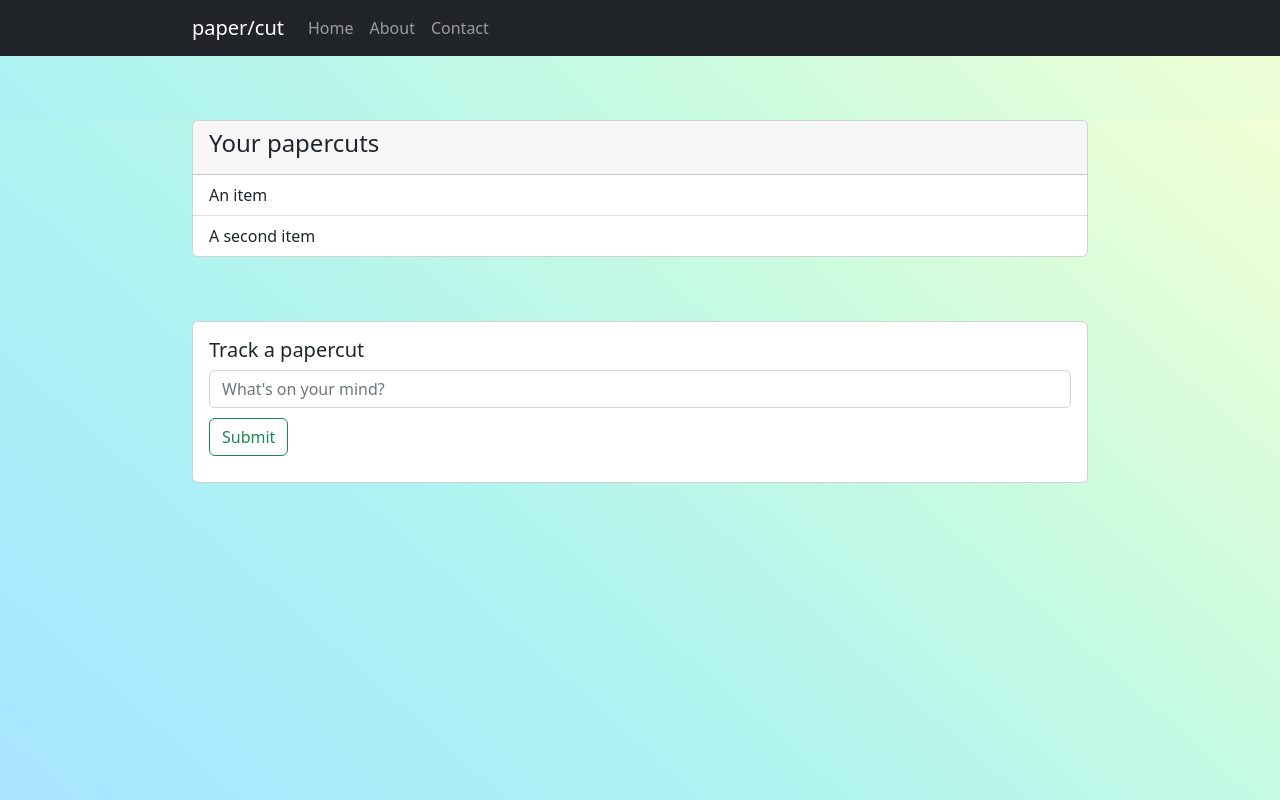
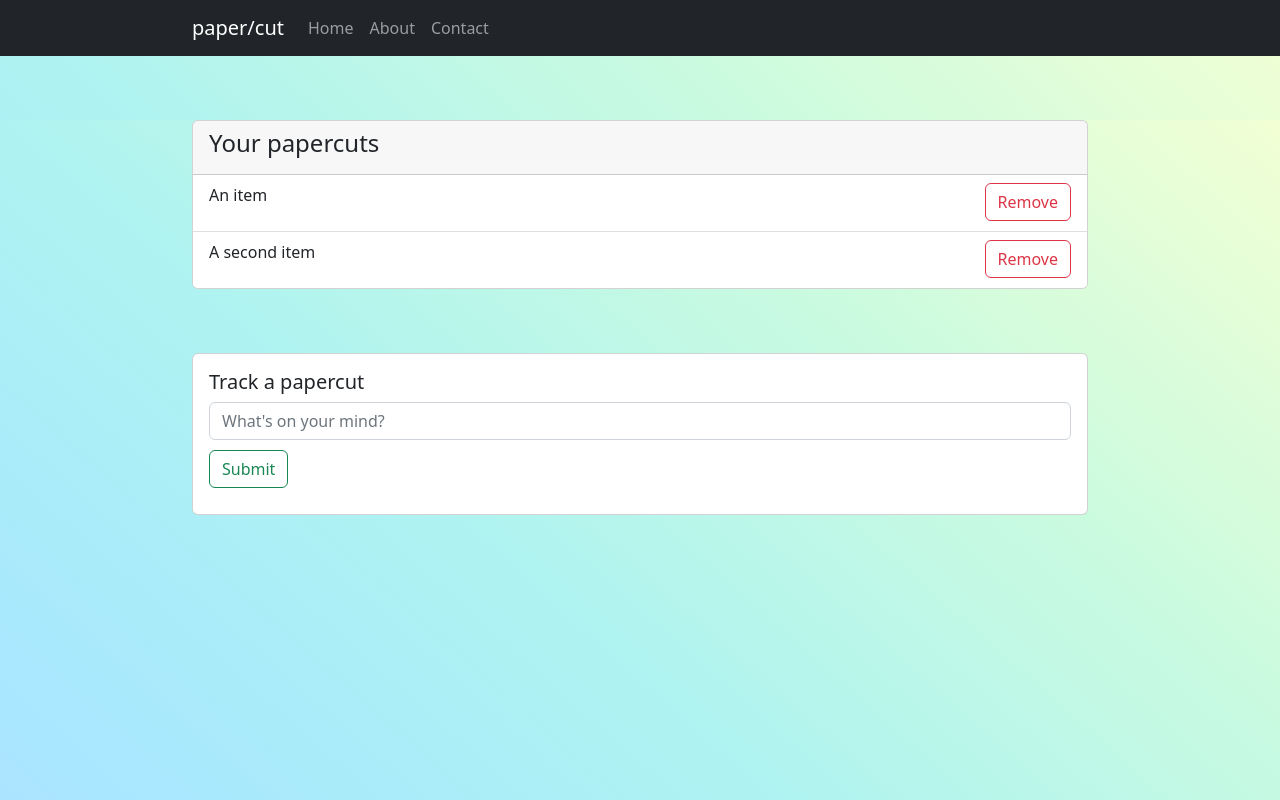
Before and after one commit to colebeezley/papercuts-todo-app, a React (Create React App) app: page / in a window 1280 px wide. Shown: the top 800 px of the page. Built offline with nearby package versions, Linux system fonts and the light colour scheme.

Commit message:
added remove buttons

```diff
--- a/src/List.js
+++ b/src/List.js
@@ -28,13 +28,13 @@ function List() {
     }
 
     function handleRemove() {
-
+        // remove item
     }
 
     const handleKeyDown = (event) => {
-      if (event.key === 'Enter') {
-        handleAdd()
-      }
+        if (event.key === 'Enter') {
+            handleAdd()
+        }
     };
 
     return (
@@ -47,7 +47,11 @@ function List() {
                         </div>
                         <ul class="list-group list-group-flush">
                             {list.map((item) => (
-                                <li class="list-group-item" key={item.id}>{item.name}</li>
+                                <li class="list-group-item" key={item.id}><p class="papercut-item">{item.name}</p>
+                                    <button type="button" class="btn btn-outline-danger button-remove" onClick={handleRemove}>
+                                        Remove
+                                    </button>
+                                </li>
                             ))}
                         </ul>
                     </div>
@@ -56,14 +60,14 @@ function List() {
                     <div class="card">
                         <div class="card-body">
                             <h5 class="card-title">Track a papercut</h5>
-                            <input type="text" id="papercut-message" class="form-control" placeholder="What's on your mind?" autocomplete="off" value={name} onChange={handleChange} onKeyDown={handleKeyDown}/>
+                            <input type="text" id="papercut-message" class="form-control" placeholder="What's on your mind?" autocomplete="off" value={name} onChange={handleChange} onKeyDown={handleKeyDown} />
                             <button type="button" class="btn btn-outline-success" id="submit-button" onClick={handleAdd}>Submit</button>
                         </div>
                     </div>
                 </section>
-            </div>
-            <Quote/>
-        </body>
+            </div >
+            <Quote />
+        </body >
     )
 }
 
--- a/src/index.css
+++ b/src/index.css
@@ -42,6 +42,18 @@ section {
   margin: 10px 0;
 }
 
+li {
+}
+
+li .button-remove {
+  float: right;
+}
+
+.papercut-item {
+  display: inline-block;
+  text-align: left;
+}
+
 /* QUOTE OF THE DAY */
 
 #quote-of-the-day {
```
